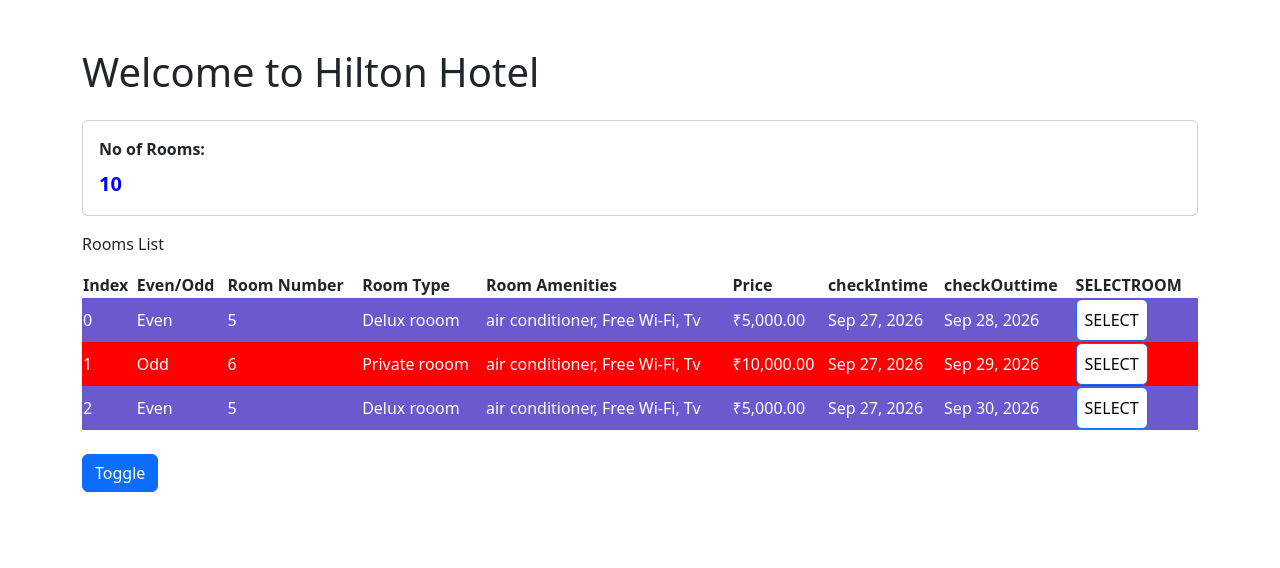
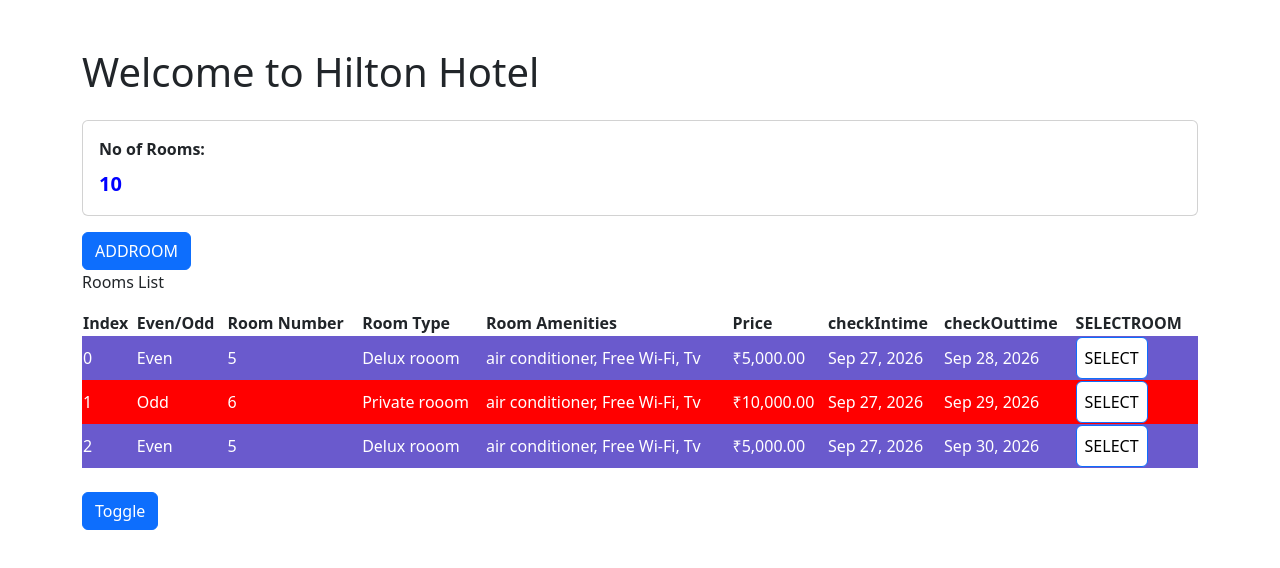
Before and after one commit to vignesh1872/hotelinventoryapp, an Angular app: page / in a window 1280 px wide. Shown: the top 568 px of the page. Built offline with nearby package versions, Linux system fonts and the light colour scheme.

Commit message:
using changedetectionstrategy.onpush

```diff
--- a/src/app/rooms/rooms-list/rooms-list.component.html
+++ b/src/app/rooms/rooms-list/rooms-list.component.html
@@ -1,4 +1,4 @@
- <p>Rooms List</p>
+<p>Rooms List</p>
 <table class="table">
     <tr>
         <th>Index</th>
--- a/src/app/rooms/rooms-list/rooms-list.component.ts
+++ b/src/app/rooms/rooms-list/rooms-list.component.ts
@@ -1,14 +1,17 @@
-import { Component, OnInit, Input, Output, EventEmitter } from '@angular/core';
+import { Component, OnInit, Input, Output, EventEmitter,ChangeDetectionStrategy } from '@angular/core';
 import { RoomList } from '../rooms';
 
 @Component({
   selector: 'hinv-rooms-list',
   templateUrl: './rooms-list.component.html',
-  styleUrls: ['./rooms-list.component.scss']
+  styleUrls: ['./rooms-list.component.scss'],
+  changeDetection: ChangeDetectionStrategy.OnPush
 })
 export class RoomsListComponent implements OnInit {
 
   @Input() rooms_lis: RoomList[] = [];
+
+  // @Input() newRoom!: RoomList;
 
   @Output() selectedrooms = new EventEmitter<RoomList>();
   ngOnInit(): void {
--- a/src/app/rooms/rooms.component.html
+++ b/src/app/rooms/rooms.component.html
@@ -8,9 +8,14 @@
          class="fs-5 fw-bold"></div>
   </div>
 
-<div *ngIf="selectedrooms">
-    {{selectedrooms | json}}
-</div>
+
+  <div *ngIf="selectedrooms">
+      {{selectedrooms | json}}
+  </div>
+
+  <div>
+    <button class="btn btn-primary" (click)="addingRoom()">ADDROOM</button>
+  </div>
 
   <div *ngIf="room?.availabelRooms" class="mb-4">
     <hinv-rooms-list [rooms_lis]="roomList"
--- a/src/app/rooms/rooms.component.ts
+++ b/src/app/rooms/rooms.component.ts
@@ -62,4 +62,18 @@
   selectroom(data:RoomList){
     this.selectedrooms = data
   }
+
+  addingRoom(){
+    const newRoom: RoomList = {
+      RoomNumber : 5,
+      RoomType : "Super Delux rooom",
+      amenities: 'air conditioner, Free Wi-Fi, Tv, Massage, Swimming pool',
+      price : 10000,
+      photos: "https://imgs.search.brave.com/_KusvhxwgEfmzRUlBDUZem_14rzWFXf0dPhDhKdRDcM/rs:fit:500:0:1:0/g:ce/aHR0cHM6Ly93YWxs/cGFwZXJzLmNvbS9p/bWFnZXMvdGh1bWJu/YWlsL3B1cnBsZS1h/ZXN0aGV0aWMtcm9v/bS05OGR2YjdveWp6/Mm13ZmU3LmpwZw",
+      checkintime: new Date ('01-Oct-2026'),
+      checkouttime:new Date ('03-Oct-2026'),
+    };
+    // this.roomList.push(newRoom);
+    this.roomList = [...this.roomList, newRoom];
+  }
 }
```
